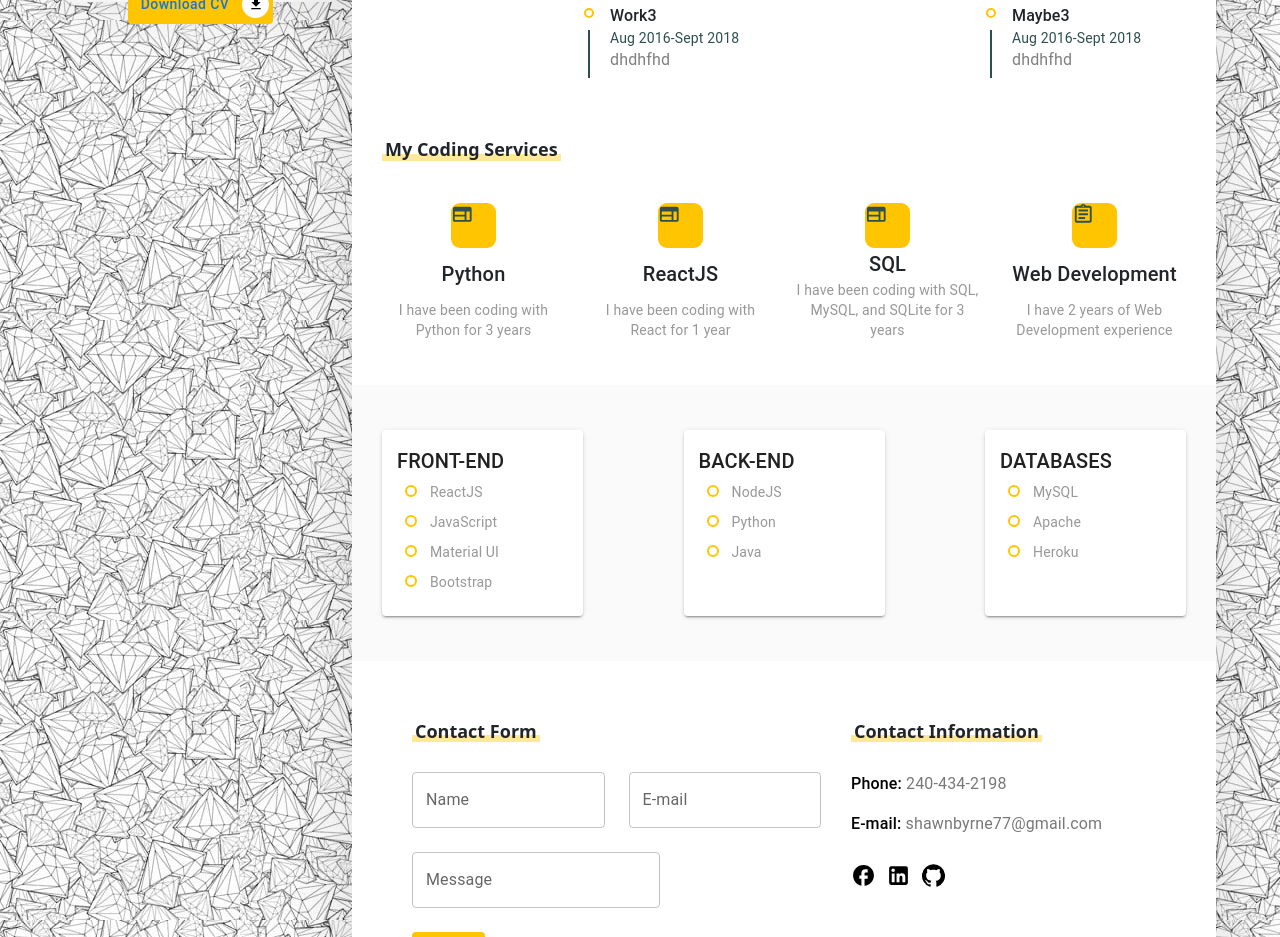
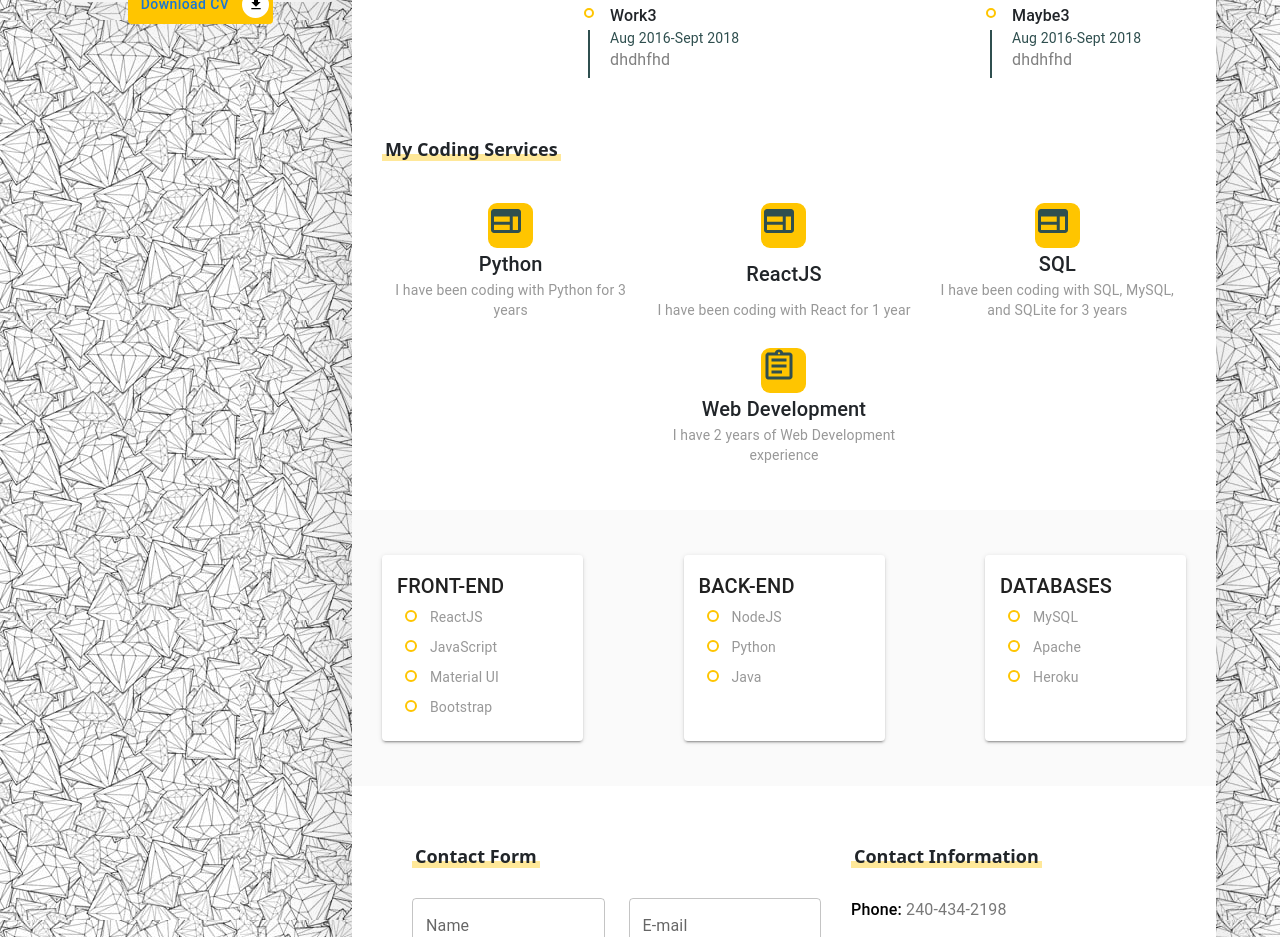
Before and after one commit to ShawnByrne-7/Resume_site, a React (Create React App) app: page / in a window 1280 px wide. Shown: the part 880-1817 px from the top of the page. Built offline with nearby package versions, Linux system fonts and the light colour scheme.

Commit message:
More css changes

```diff
--- a/src/Pages/Resume/Resume.css
+++ b/src/Pages/Resume/Resume.css
@@ -57,8 +57,9 @@
     display: flex !important; /* Set to flex container */
     align-items: center; /* Center items vertically */
     justify-content: center; /* Center items horizontally */
-    width: 50% !important; /* Make the icon occupy the full width of the .service_icon div */
-    height: 50% !important; /* Make the icon occupy the full height of the .service_icon div */
+}
+.css-1jgtvd5 {
+    display: inline-flex;
 }
 
 /* Skills */
--- a/src/Pages/Resume/Resume.js
+++ b/src/Pages/Resume/Resume.js
@@ -104,11 +104,11 @@
           <Grid
             container
             className="pt_30"
-            spacing={3}
+            spacing={2}
             justifyContent={"space-around"}
           >
             {resumeData.services.map((service) => (
-              <Grid item xs={12} sm={6} md={3} lg={3} key={service.title}>
+              <Grid item xs={12} sm={6} md={4} lg={4} key={service.title}>
                 <div className="service">
                   <Icon className="service_icon">{service.icon}</Icon>
                   <Typography className="service_title" variant="h6">
```
